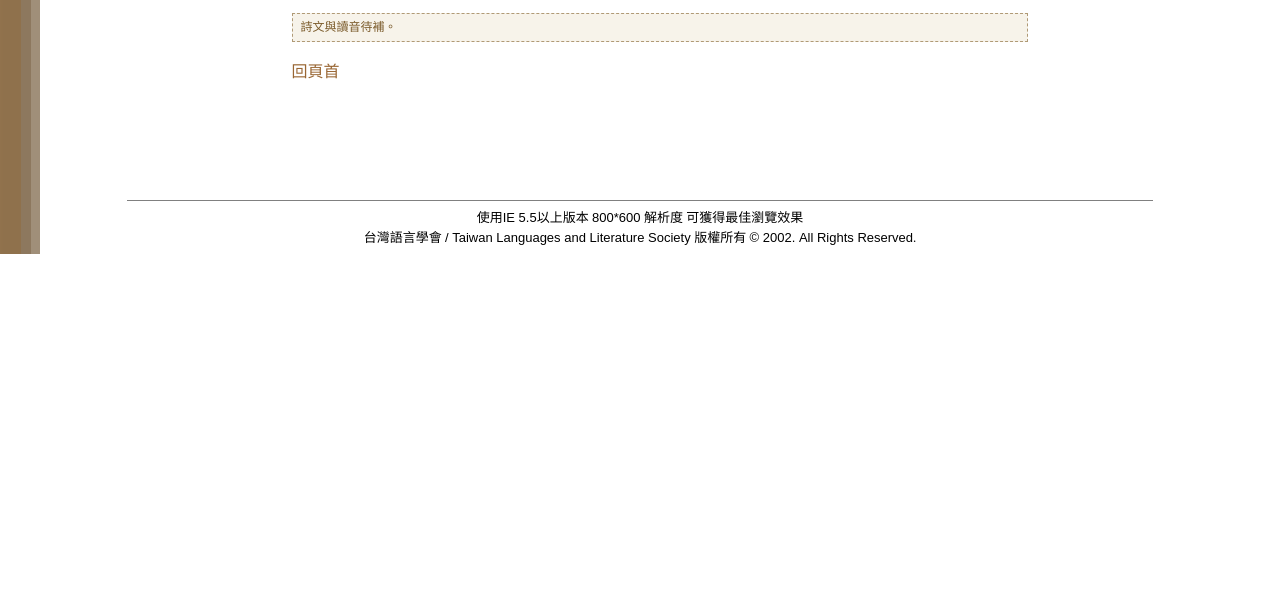
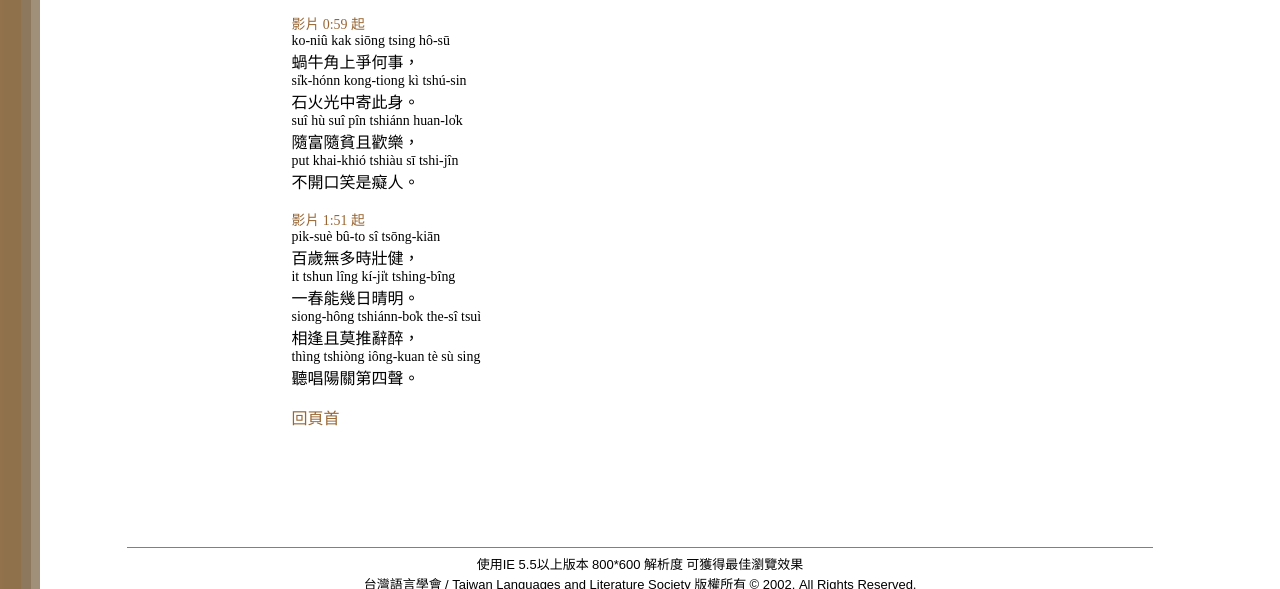
Before and after one commit to ang-uijin/gimsi, a plain HTML site: page 06.html in a window 1280 px wide. Shown: the part 1539-2128 px from the top of the page. Before the commit the page ends 1793 px from the top, so only its background shows below. Drawn offline with Linux system fonts and the light colour scheme.

Commit message:
洪惟仁先生集錦: the two 對酒 poems with Tâi-lô and their start times (transcribed by Sîn-iông from the recording)

```diff
--- a/06.html
+++ b/06.html
@@ -140,7 +140,7 @@ function MM_openBrWindow(theURL,winName,features) { //v2.0
                   <table width="500" border="0" cellspacing="0" cellpadding="0" align="center" class="zz-text">
                     <tr>
                       <td colspan="2"><b>七、洪惟仁先生集錦</b>
-                        <p>洪惟仁先生在治言齋學堂吟唱古典詩詞的錄影，影片放在 YouTube「Uijin Ang」頻道。〈定風波〉的臺羅讀音照影片說明欄。</p>
+                        <p>洪惟仁先生在治言齋學堂吟唱古典詩詞的錄影，影片放在 YouTube「Uijin Ang」頻道。〈定風波〉的臺羅讀音照影片說明欄，〈對酒〉二首照錄影記音。</p>
                         <p><b><font size="4">洪惟仁先生吟詩、吟詞</font>&nbsp;<a name="top"></a></b></p>
                         <p><b> 一、<a href="#1">定風波</a><br>
                           二、<a href="#2">對酒二首</a></b></p>
@@ -161,8 +161,25 @@ function MM_openBrWindow(theURL,winName,features) { //v2.0
                         <p><a name="2"></a><br>
                           <b>對酒二首</b>　唐‧白居易<br>
                           <font size="2">2026 年 9 月 13 日治言齋學堂課後（影片裡另有課後的印章交流）</font></p>
-                        <p class="zz-yt"><iframe src="https://www.youtube-nocookie.com/embed/Hfp31vs_1Nw" title="治言齋學堂 02回 課後印章交流、洪先生吟白居易《對酒》二首" loading="lazy" referrerpolicy="strict-origin-when-cross-origin" allow="encrypted-media; picture-in-picture" allowfullscreen></iframe></p>
-                        <p class="zz-add">詩文與讀音待補。</p>
+                        <p class="zz-yt"><iframe src="https://www.youtube-nocookie.com/embed/Hfp31vs_1Nw?start=59" title="治言齋學堂 02回 課後印章交流、洪先生吟白居易《對酒》二首" loading="lazy" referrerpolicy="strict-origin-when-cross-origin" allow="encrypted-media; picture-in-picture" allowfullscreen></iframe></p>
+                        <p><font size="2"><a href="https://www.youtube.com/watch?v=Hfp31vs_1Nw&amp;t=59s" target="_blank" rel="noopener">影片 0:59 起</a></font><br>
+                          <font size="2">ko-niû kak siōng tsing hô-sū</font><br>
+                          蝸牛角上爭何事，<br>
+                          <font size="2">si̍k-hónn kong-tiong kì tshú-sin</font><br>
+                          石火光中寄此身。<br>
+                          <font size="2">suî hù suî pîn tshiánn huan-lo̍k</font><br>
+                          隨富隨貧且歡樂，<br>
+                          <font size="2">put khai-khió tshiàu sī tshi-jîn</font><br>
+                          不開口笑是癡人。</p>
+                        <p><font size="2"><a href="https://www.youtube.com/watch?v=Hfp31vs_1Nw&amp;t=111s" target="_blank" rel="noopener">影片 1:51 起</a></font><br>
+                          <font size="2">pik-suè bû-to sî tsōng-kiān</font><br>
+                          百歲無多時壯健，<br>
+                          <font size="2">it tshun lîng kí-ji̍t tshing-bîng</font><br>
+                          一春能幾日晴明。<br>
+                          <font size="2">siong-hông tshiánn-bo̍k the-sî tsuì</font><br>
+                          相逢且莫推辭醉，<br>
+                          <font size="2">thìng tshiòng iông-kuan tè sù sing</font><br>
+                          聽唱陽關第四聲。</p>
                         <p><a href="#top">回頁首</a></p>
                       </td>
                     </tr>
```
